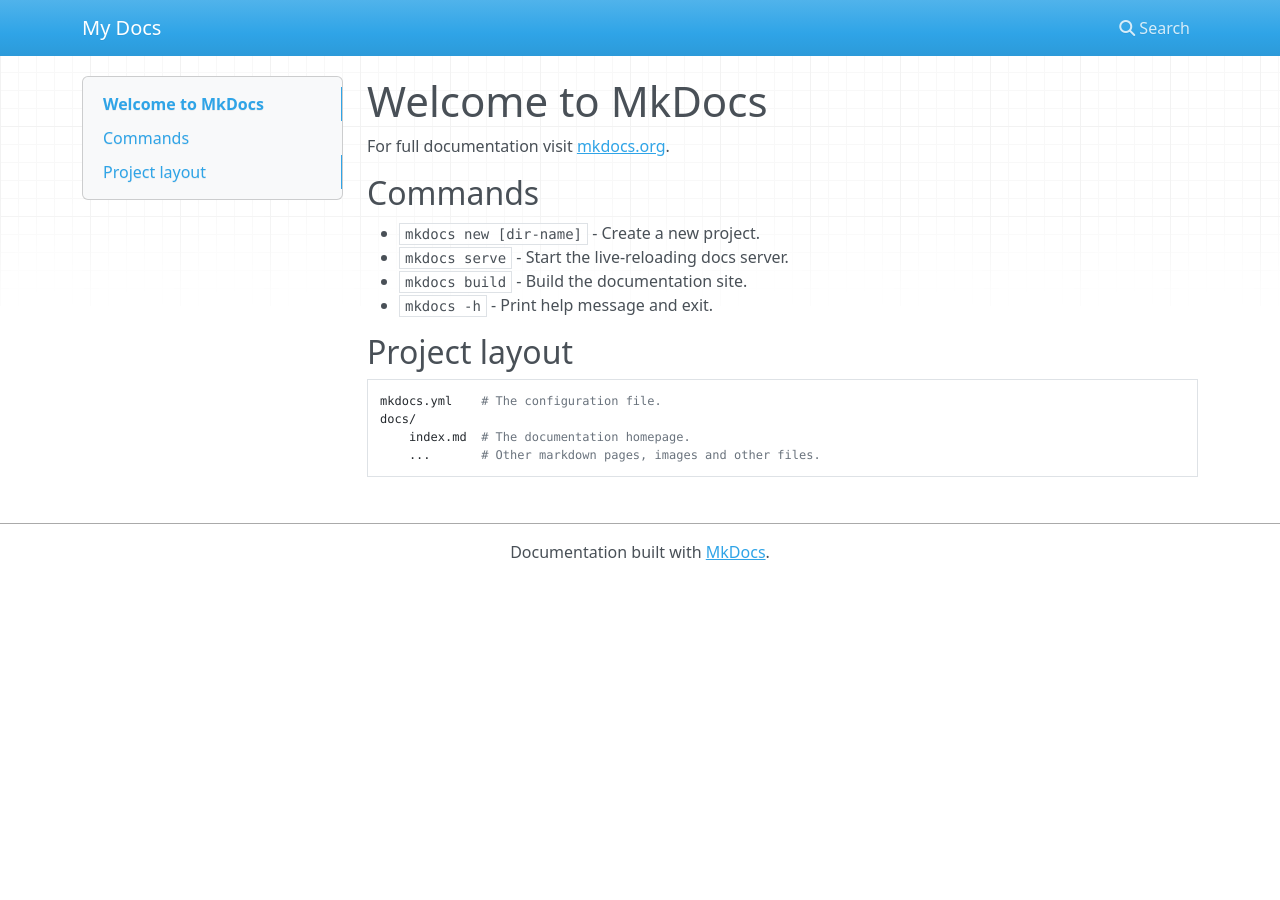
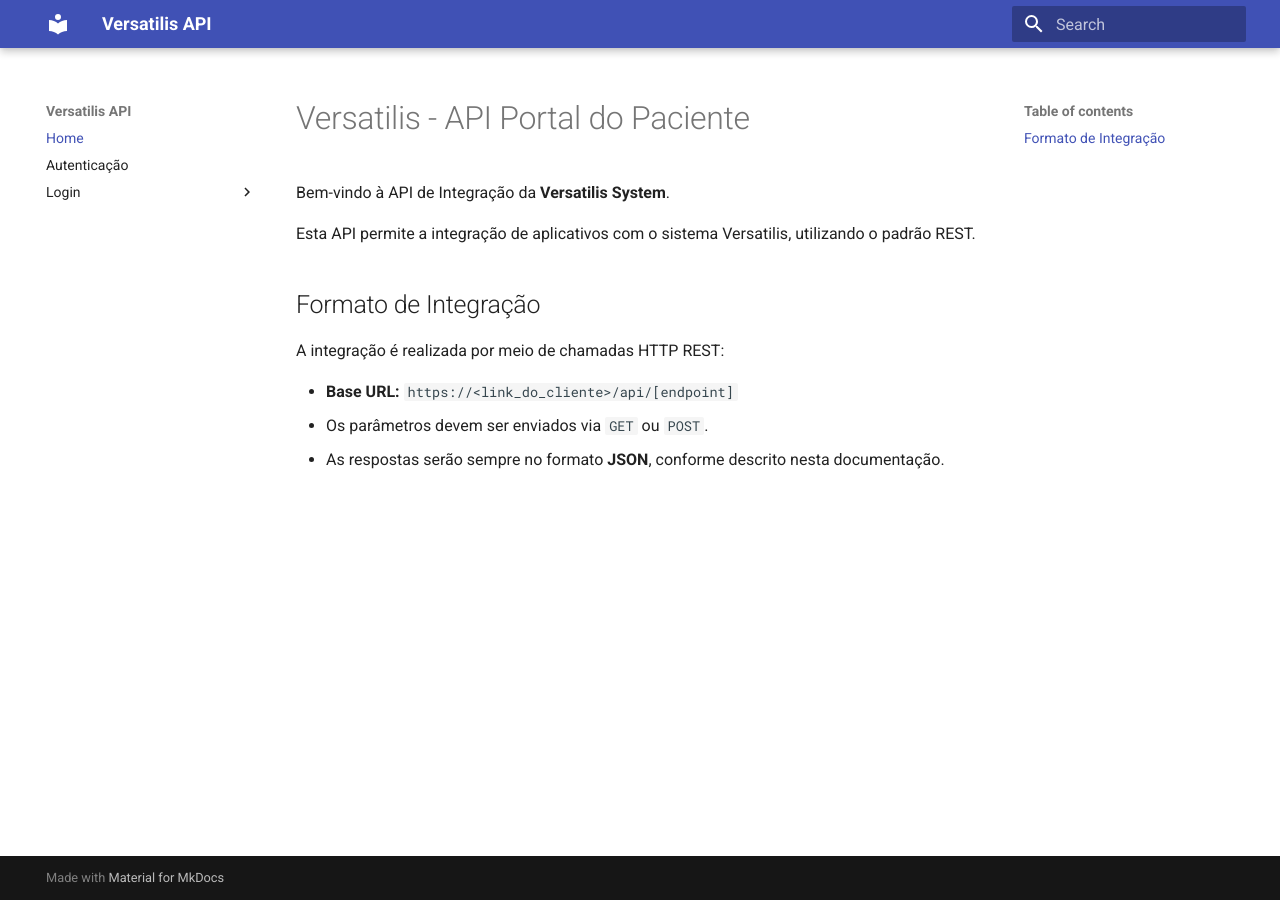
Before and after one commit to MatheusVersatilis/versatilisapi, an MkDocs documentation site: the page built from docs/index.md, in a window 1280 px wide. Built offline with MkDocs 1.6.1 and Material for MkDocs 9.7.7, drawn with Linux system fonts in a browser that asks for light colours; nearby versions of some CDN libraries.

Commit message:
estrutura inicial da documentação

```diff
--- a/docs/index.md
+++ b/docs/index.md
@@ -1,17 +1,13 @@
-# Welcome to MkDocs
+# Versatilis - API Portal do Paciente
 
-For full documentation visit [mkdocs.org](https://www.mkdocs.org).
+Bem-vindo à API de Integração da **Versatilis System**.
 
-## Commands
+Esta API permite a integração de aplicativos com o sistema Versatilis, utilizando o padrão REST.
 
-* `mkdocs new [dir-name]` - Create a new project.
-* `mkdocs serve` - Start the live-reloading docs server.
-* `mkdocs build` - Build the documentation site.
-* `mkdocs -h` - Print help message and exit.
+## Formato de Integração
 
-## Project layout
+A integração é realizada por meio de chamadas HTTP REST:
 
-    mkdocs.yml    # The configuration file.
-    docs/
-        index.md  # The documentation homepage.
-        ...       # Other markdown pages, images and other files.
++ **Base URL:** `https://<link_do_cliente>/api/[endpoint]`
++ Os parâmetros devem ser enviados via `GET` ou `POST`.
++ As respostas serão sempre no formato **JSON**, conforme descrito nesta documentação.
--- a/mkdocs.yml
+++ b/mkdocs.yml
@@ -1 +1,8 @@
-site_name: My Docs
+site_name: Versatilis API
+theme:
+  name: material
+nav:
+  - Home: index.md
+  - Autenticação: auth.md
+  - Login:
+      - Login Portal: login/loginportal.md
```
Also changed, not shown: docs/auth.md (added, +21 -0 lines), docs/login/loginportal.md (added, +52 -0 lines).
